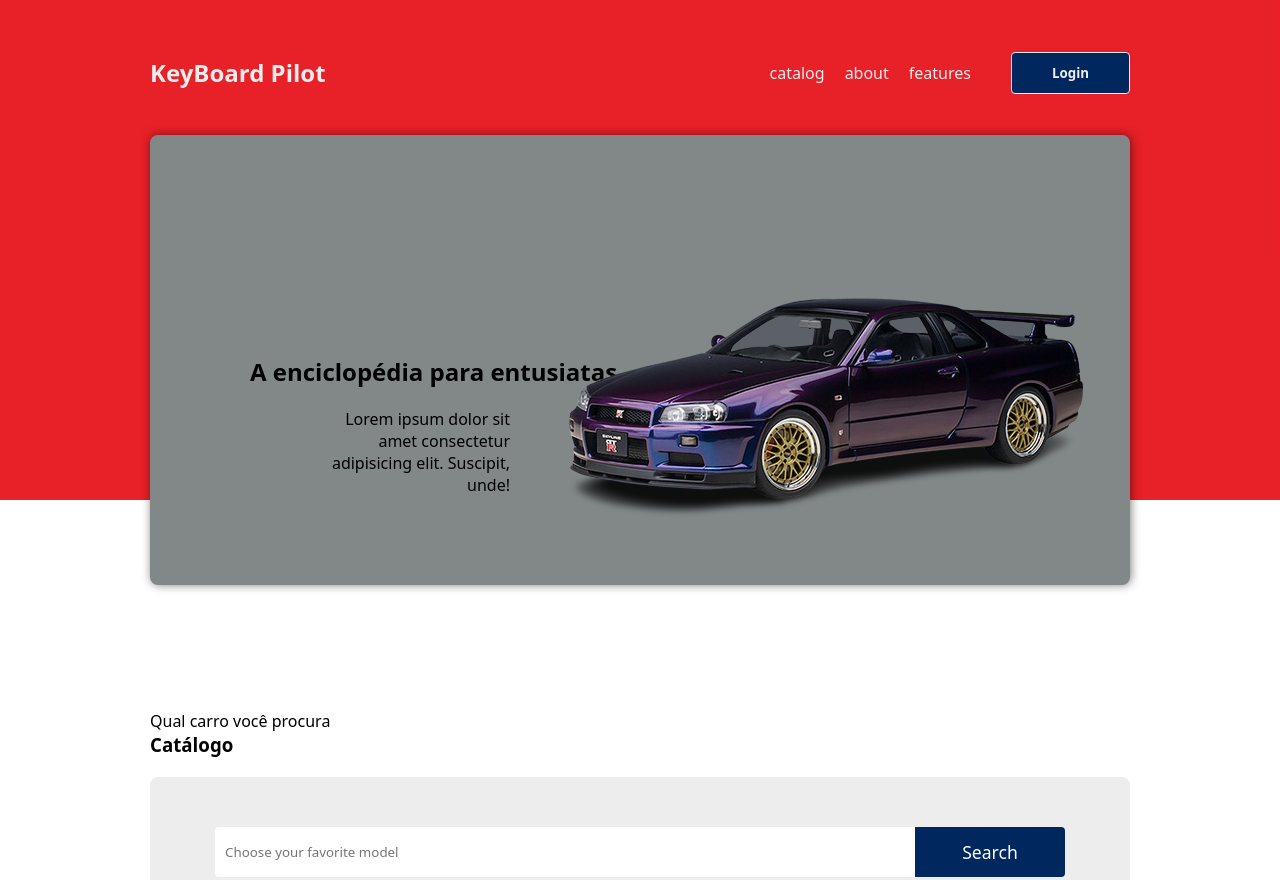
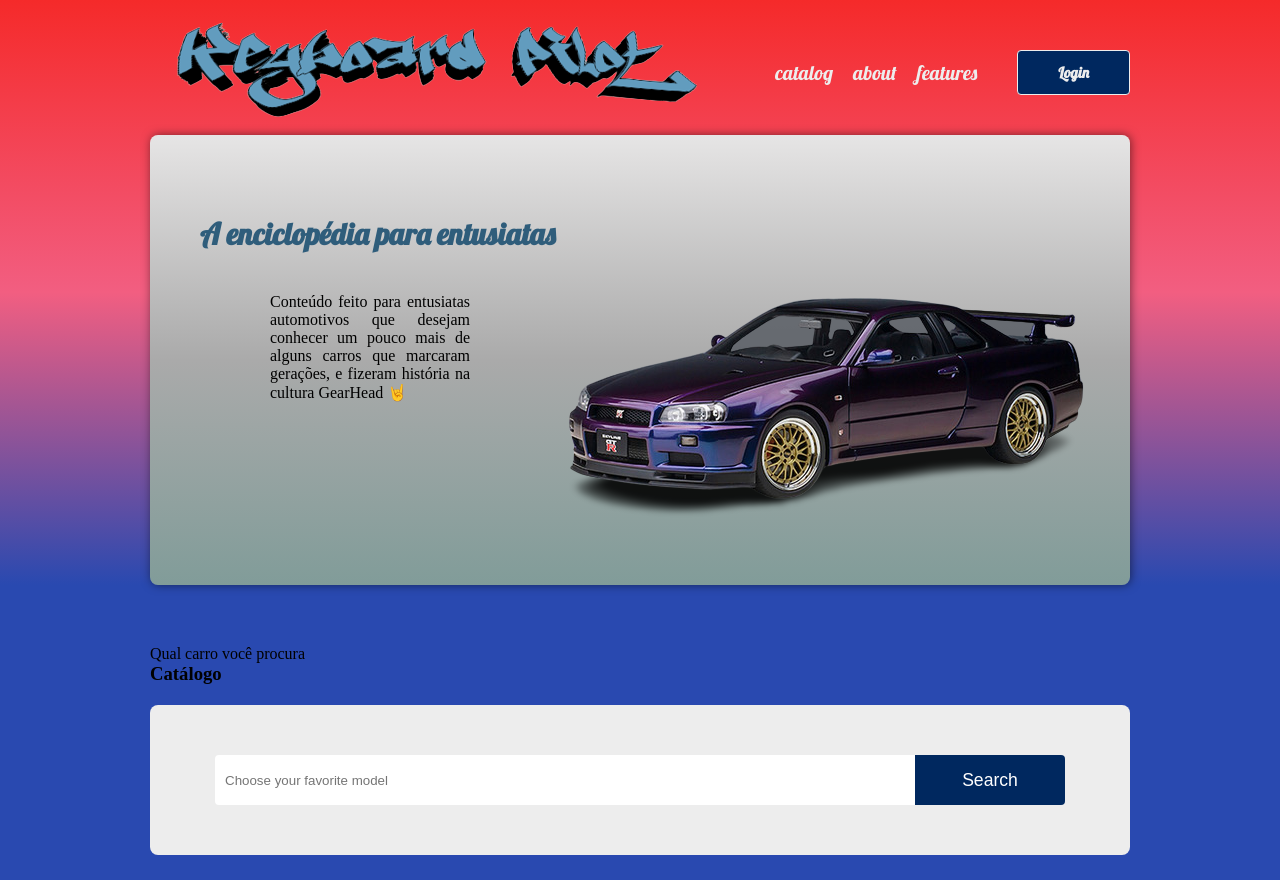
Before and after one commit to geraldojr22/The_history_cars, a plain HTML site: page index.html in a window 1280 px wide. Shown: the top 880 px of the page. Drawn offline with Linux system fonts and the light colour scheme; a web font is replaced by a local one.

Commit message:
New style
adicionando logo "Keyboard pilot"
linear gradient
fonts

```diff
--- a/css/style.css
+++ b/css/style.css
@@ -1,10 +1,12 @@
+ @import url('https://fonts.googleapis.com/css2?family=Lobster&family=Roboto:ital,wght@0,700;1,400&display=swap');
+ @import url('https://fonts.googleapis.com/css2?family=Alkatra&display=swap');
 
 *{
     margin: 0px;
     padding: 0px;
     box-sizing: border-box;
     outline: none;
-    font-family: system-ui, -apple-system, BlinkMacSystemFont, 'Segoe UI', Roboto, Oxygen, Ubuntu, Cantarell, 'Open Sans', 'Helvetica Neue', sans-serif
+
 }
 
 :root {
@@ -21,12 +23,13 @@ html,
  body {
     width: 100%;
     overflow-x: hidden;
+    background:rgb(41, 73, 176);
 }
 
 header {
     width: 100%;
-    height: 500px;
-    background: var(--red);
+    height: 585px;
+    background: linear-gradient(rgb(245, 42, 42), rgb(242, 94, 129), rgb(41, 73, 176));
 }
 
 
@@ -69,6 +72,8 @@ nav ul li {
 nav ul li a {
     color: var(--gray);
     text-decoration: none;
+    font-family: 'Lobster';
+    font-size: 20px;
 }
 
 nav ul li a:hover {
@@ -84,6 +89,8 @@ nav ul button {
     margin-left: 30px;
     color: var(--gray);
     font-weight: bold;
+    font-family: 'Lobster';
+    font-size: 15px;
     border-radius: 4px;
 
 }
@@ -98,7 +105,7 @@ nav ul button:hover {
     max-width: 1000px;
     min-width: 300px;
     height:450px;
-    background: var(--nardogray);
+    background: linear-gradient(rgb(230, 229, 229), rgb(170, 170, 170), rgb(129, 156, 153));
     border-radius: 8px;
     box-shadow: 1px 0px 10px rgba(0, 0, 0, 0.5);
     -webkit-box-shadow: 1px 0px 10px rgba(0, 0, 0, 0.5);
@@ -115,22 +122,25 @@ nav ul button:hover {
 }
 
 .header-block .text h2 {
-    color: black;
-    margin-top: 200px;
-    margin-left: 100px;
+    color: rgb(47, 93, 123);
+    margin-top: 60px;
+    margin-left: 50px;
     text-align: left;
     transform: translate(-20px);
     transition: transform 0.5s;
+    font-family: 'Lobster';
+    font-size: 30px;
 }
 
 .header-block .text p {
     max-width: 200px;
     color: black;
-    margin-top: 20px;
-    margin-left: 160px;
-    text-align: right;
+    margin-top: 40px;
+    margin-left: 120px;
+    text-align: justify;
     transform: translate(-20px);
     transition: transform 0.4s;
+    font-family: 'alkatra';
 }
 
 
@@ -179,7 +189,7 @@ section .filter-card {
 }
 
 .title-wrapper-catalog {
-    margin-top: 200px;
+    margin-top: 50px;
     padding-bottom: 20px;
 }
 
@@ -220,6 +230,11 @@ section .card-item {
     width: 90%;
 }
 
+.card-item h3{
+    font-family: 'Lobster';
+    font-size: 25px;
+}
+
 .card-item p {
     width: 90%;
     font-style: italic;
@@ -228,7 +243,7 @@ section .card-item {
 }
 
 .card-item button {
-    width: 250px;
+    width: 25   0px;
     padding: 15px 0px;
     border: none;
     background: var(--blue);
--- a/index.html
+++ b/index.html
@@ -11,7 +11,7 @@
     <header>
         <div class="content">
             <nav>
-            <p class="brand"><strong>KeyBoard Pilot</strong></p>
+            <p class="brand"><img src="images/logo-piloto de teclado.png" alt="logo-piloto"></p>
                 <ul>
                     <li><a href="catalog">catalog</a></li>
                     <li><a href="about">about</a></li>
@@ -22,7 +22,7 @@
             <div class="header-block">
                 <div class="text">
                     <h2> A enciclopédia para entusiatas</h2>
-                    <p>Lorem ipsum dolor sit amet consectetur adipisicing elit. Suscipit, unde!</p>
+                    <p>Conteúdo feito para entusiatas automotivos que desejam conhecer um pouco mais de alguns carros que marcaram gerações, e fizeram história na cultura GearHead 🤘</p>
                 </div>
                 <img src="images/Car-header_R34.png" alt="Car"/>
             </div>
```
Also changed, not shown: images/logo-piloto de teclado.png (added).
